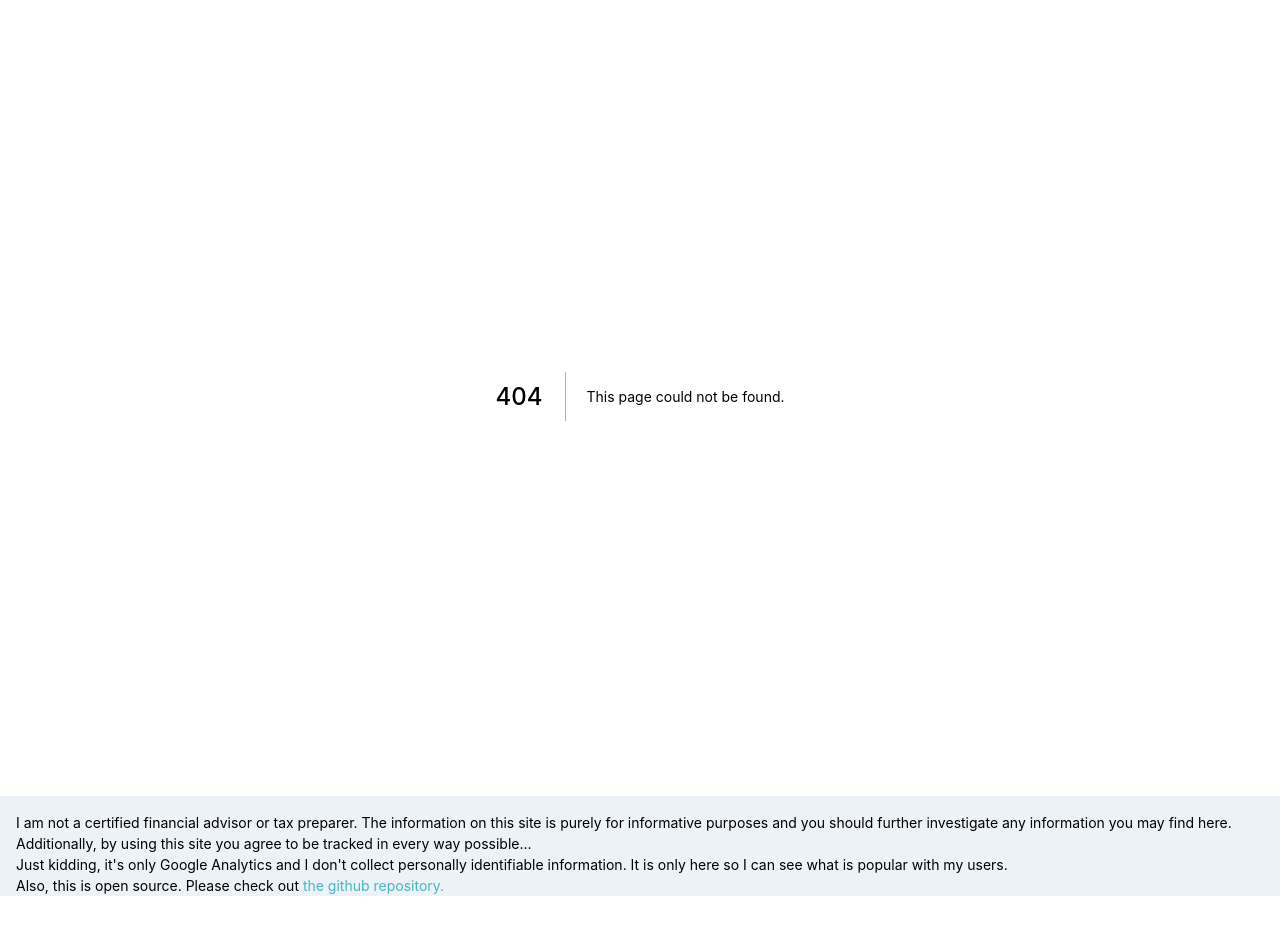
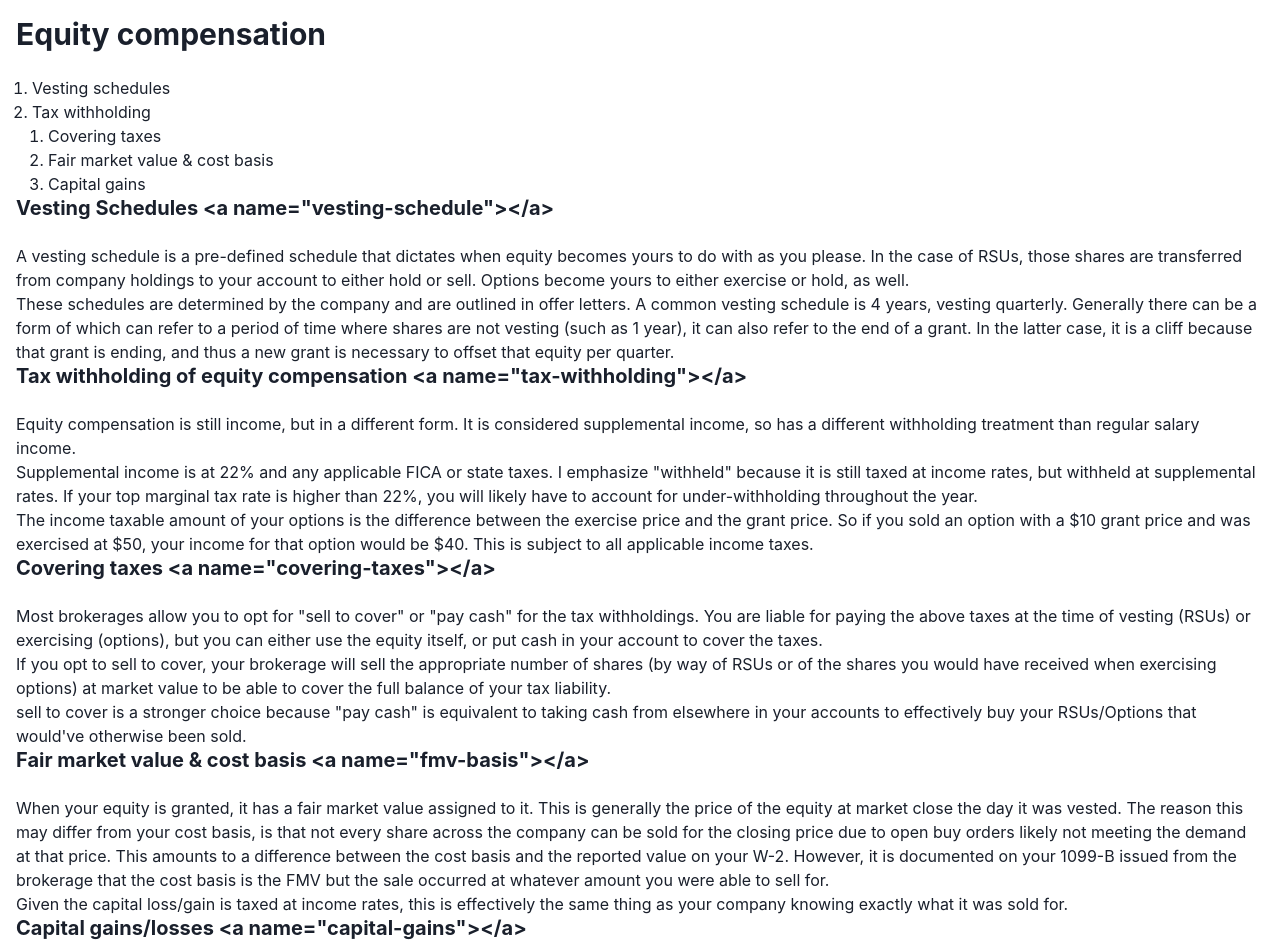
Before and after one commit to m3fawner/ssr-study, a Next.js app: page /equity-compensation in a window 1280 px wide. Before the commit this address had no page. Shown: the part 60-1012 px from the top of the page. Before the commit the page ends 956 px from the top, so only its background shows below. Built offline with nearby package versions, Linux system fonts and the light colour scheme.

Commit message:
feat(equity-compensation)

```diff
--- /dev/null
+++ b/markdown/equity-compensation.md
@@ -0,0 +1,57 @@
+#### Equity compensation
+
+&nbsp;
+
+1. [Vesting schedules](vesting-schedule)
+1. [Tax withholding](tax-withholding)
+   1. [Covering taxes](covering-taxes)
+   1. [Fair market value & cost basis](fmv-basis)
+   1. [Capital gains](capital-gains)
+
+##### Vesting Schedules <a name="vesting-schedule"></a>
+
+&nbsp;
+
+A vesting schedule is a pre-defined schedule that dictates when equity becomes yours to do with as you please. In the case of RSUs, those shares are transferred from company holdings to your account to either hold or sell. Options become yours to either exercise or hold, as well.
+
+These schedules are determined by the company and are outlined in offer letters. A common vesting schedule is 4 years, vesting quarterly. Generally there can be a form of _cliff_ which can refer to a period of time where shares are not vesting (such as 1 year), it can also refer to the end of a grant. In the latter case, it is a cliff because that grant is ending, and thus a new grant is necessary to offset that equity per quarter.
+
+##### Tax withholding of equity compensation <a name="tax-withholding"></a>
+
+&nbsp;
+
+Equity compensation is still income, but in a different form. It is considered supplemental income, so has a different withholding treatment than regular salary income.
+
+Supplemental income is _withheld_ at 22% and any applicable FICA or state taxes. I emphasize "withheld" because it is still taxed at income rates, but withheld at supplemental rates. If your top marginal tax rate is higher than 22%, you will likely have to account for under-withholding throughout the year.
+
+The income taxable amount of your options is the difference between the exercise price and the grant price. So if you sold an option with a $10 grant price and was exercised at $50, your income for that option would be $40. This is subject to all applicable income taxes.
+
+###### Covering taxes <a name="covering-taxes"></a>
+
+&nbsp;
+
+Most brokerages allow you to opt for "sell to cover" or "pay cash" for the tax withholdings. You are liable for paying the above taxes at the time of vesting (RSUs) or exercising (options), but you can either use the equity itself, or put cash in your account to cover the taxes.
+
+If you opt to sell to cover, your brokerage will sell the appropriate number of shares (by way of RSUs or of the shares you would have received when exercising options) at market value to be able to cover the full balance of your tax liability.
+
+_In my opinion_ sell to cover is a stronger choice because "pay cash" is equivalent to taking cash from elsewhere in your accounts to effectively buy your RSUs/Options that would've otherwise been sold.
+
+###### Fair market value & cost basis <a name="fmv-basis"></a>
+
+&nbsp;
+
+When your equity is granted, it has a fair market value assigned to it. This is generally the price of the equity at market close the day it was vested. The reason this may differ from your cost basis, is that not every share across the company can be sold for the closing price due to open buy orders likely not meeting the demand at that price. This amounts to a difference between the cost basis and the reported value on your W-2. However, it is documented on your 1099-B issued from the brokerage that the cost basis is the FMV but the sale occurred at whatever amount you were able to sell for.
+
+Given the capital loss/gain is taxed at income rates, this is effectively the same thing as your company knowing exactly what it was sold for.
+
+###### Capital gains/losses <a name="capital-gains"></a>
+
+&nbsp;
+
+In addition to income taxes, there is almost always applicable capital gains taxes on your vesting (unless you have an immediate sale that occurs all at the same price and $0 net gains/losses). These gains/losses occur in the time between when you vest & when you sell.
+
+Your cost basis is established at the time of vesting/exercising. The cost basis is the fair market value of the RSUs as they were granted, or the exercise price of options. As with all stock sales, capital gains are in two categories: short term and long term. Short term gains are taxed at income tax rates and long term gains are taxed at a preferential tax rate. In order to cross the threshold from short to long term gains, you'd have to _hold the share_ for 1 year.
+
+The emphasis on the "hold the share" is that it is how long the share itself is in your account. It doesn't matter when it was granted, or that the option to buy the share is more than a year past vesting. You have to have the actual share for over a year.
+
+From my perspective, the inherent risk of holding your company stock for a year or more is not worth the tax difference (I prefer to diversify) given the gains/losses are for a very short period of time from vesting to sale (as soon as I can).
--- /dev/null
+++ b/pages/equity-compensation.jsx
@@ -0,0 +1,21 @@
+import PropTypes from 'prop-types';
+import Head from '../src/components/Head';
+import MarkdownConverter from '../src/components/MarkdownConverter';
+import getMarkdown from '../markdown/getMarkdown';
+
+const EquityCompensation = ({ equityComp }) => (
+  <>
+    <Head title="Equity compensation" description="A calculator for determining how much your net proceeds should be for an RSU grant. Simply enter your company stock ticker, fill out the subsequent share form, and find out how much to expect after taxes are paid!" url="net-proceeds" />
+    <MarkdownConverter pt="5" markdown={equityComp} />
+  </>
+);
+EquityCompensation.propTypes = {
+  equityComp: PropTypes.string.isRequired,
+};
+
+export const getStaticProps = async () => ({
+  props: {
+    equityComp: await getMarkdown('equity-compensation'),
+  },
+});
+export default EquityCompensation;
--- a/src/components/Header.jsx
+++ b/src/components/Header.jsx
@@ -16,6 +16,7 @@ import MenuIcon from '../svgs/menu.svg';
 
 const ROUTES = {
   '/': 'Home',
+  '/equity-compensation': 'Equity Compensation',
   '/net-proceeds': 'Net Proceeds',
   '/rsu-vs-options': 'RSU vs Options',
   '/mega-backdoor-roth': 'Megabackdoor Roth',
```
